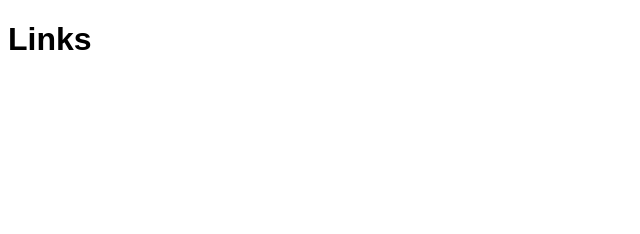
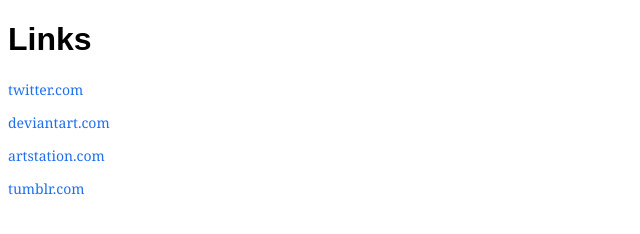
Before and after one commit to PalmWaltz/palmwaltz.github.io, a plain HTML site: page index.html in a window 1280 px wide. Shown: the whole page, without its empty margins (0-640 px from the left). Drawn offline with Linux system fonts and the light colour scheme.

Commit message:
Update index.html
added new links

```diff
--- a/index.html
+++ b/index.html
@@ -14,6 +14,9 @@
   </head>
   <body>
     <h1>Links</h1>
-    <p></p>
+    <p><a href="https://twitter.com/PalmWaltz">twitter.com</a></p>
+    <p><a href="https://www.deviantart.com/PalmWaltz">deviantart.com</a></p>
+    <p><a href="https://www.artstation.com/PalmWaltz">artstation.com</a></p>
+    <p><a href="https://www.tumblr.com/PalmWaltz">tumblr.com</a></p>
   </body>
 </html>
```
